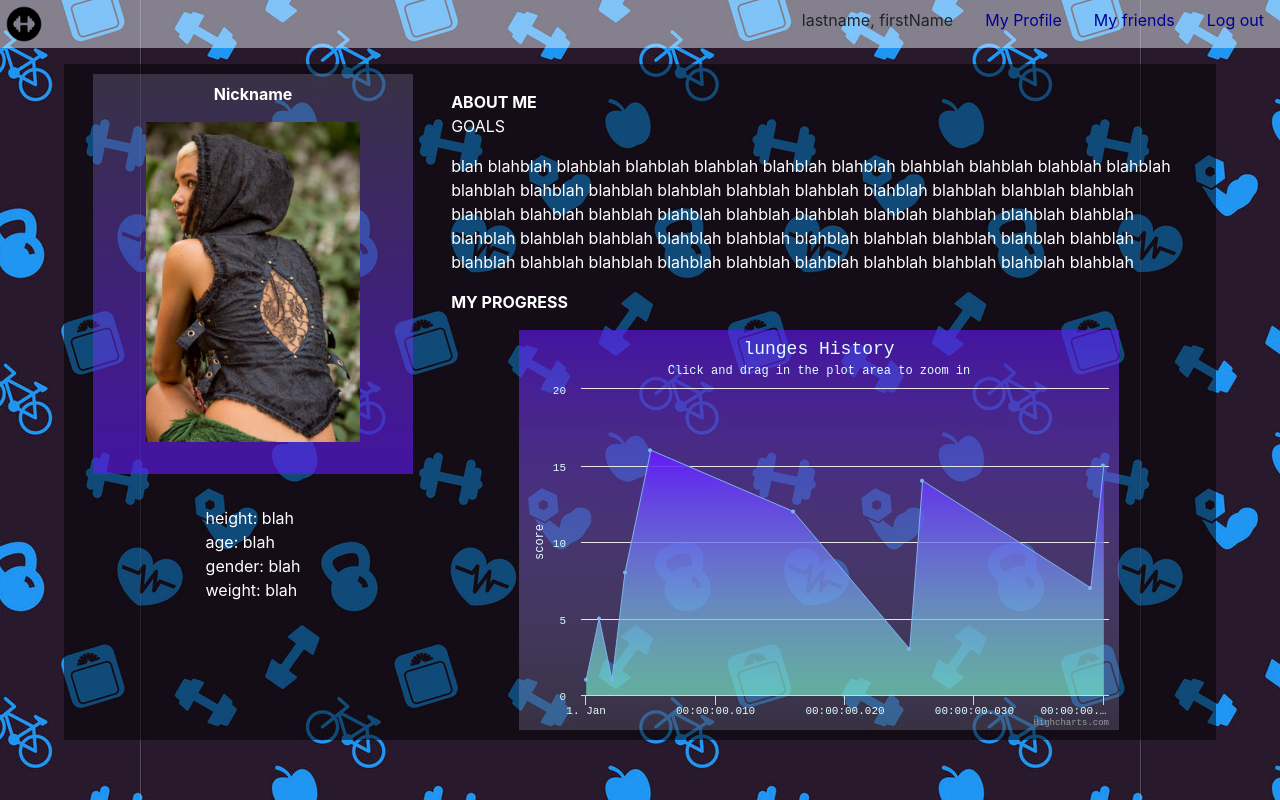
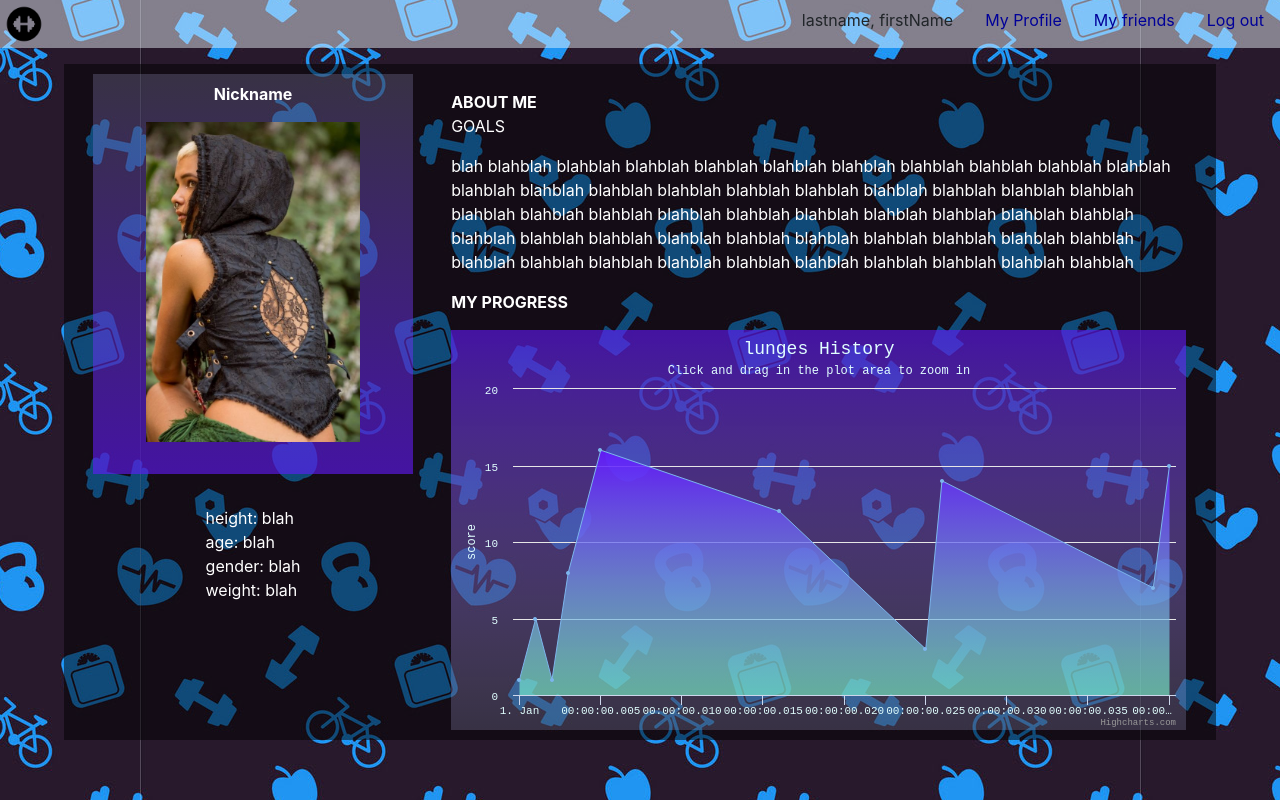
Before and after one commit to kennethcurrie/FitnessAppFrontEnd, a React (Create React App) app in the folder fitnessappfrontend/: page / in a window 1280 px wide. Built offline with nearby package versions, Linux system fonts and the light colour scheme.

Commit message:
minor style fixes to profile

```diff
--- a/fitnessappfrontend/src/components/profile/profile.component.scss
+++ b/fitnessappfrontend/src/components/profile/profile.component.scss
@@ -35,8 +35,8 @@
 
 #history-graph
 {
-  max-width: 100%;
-  max-height: 100%;
+  width: 100%;
+  height: 100%;
 }
 
 #left-side
```
